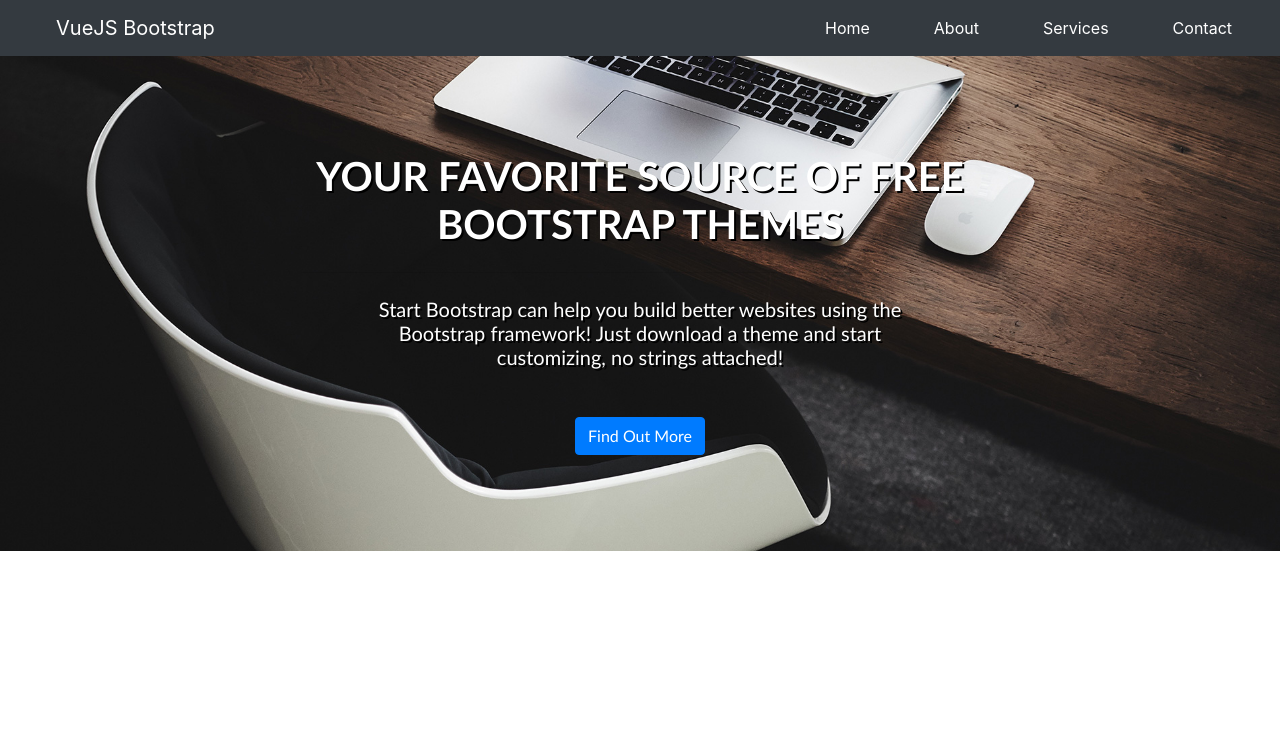
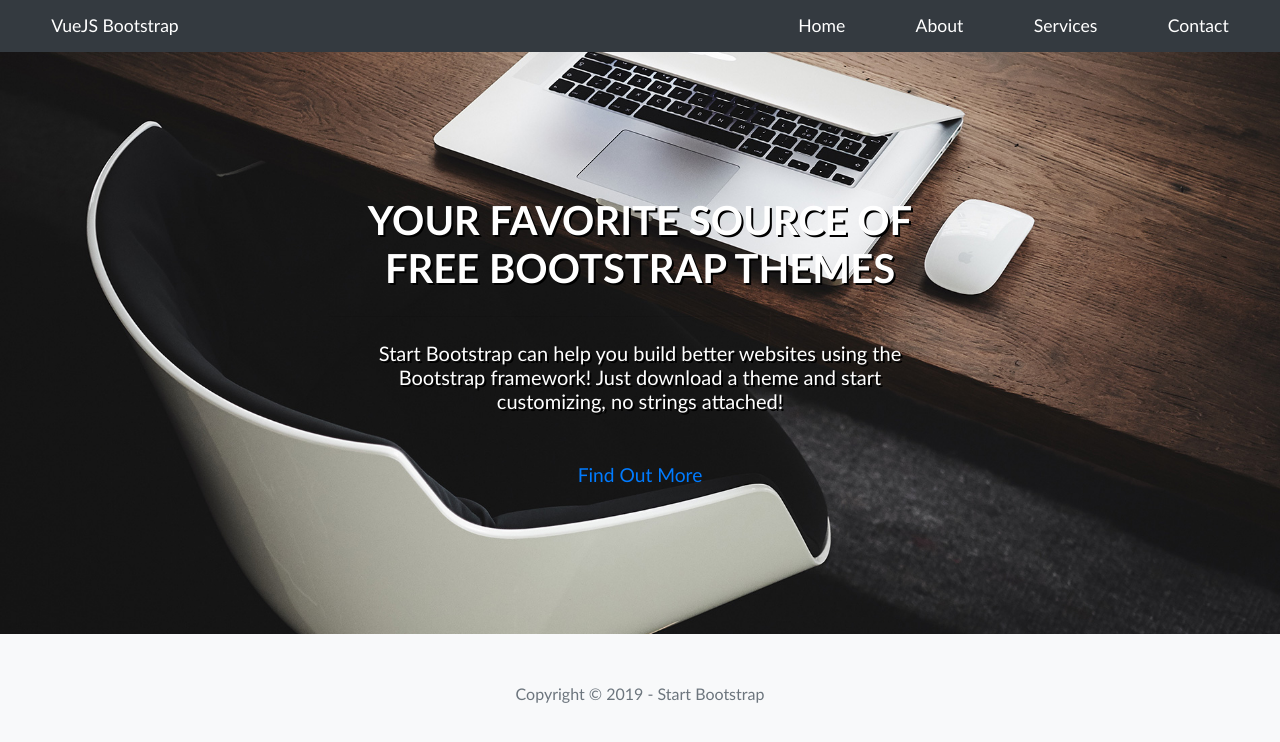
Before and after one commit to DeviousRio/vue-bootstrap, a Vue app: page / in a window 1280 px wide. Shown: the top 742 px of the page. Built offline with nearby package versions, Linux system fonts and the light colour scheme.

Commit message:
Modified Home View

```diff
--- a/src/App.vue
+++ b/src/App.vue
@@ -2,16 +2,19 @@
   <div id="app">
     <Navigation />
     <router-view />
+    <Footer />
   </div>
 </template>
 
 <script>
 import Navigation from "./components/Navigation.vue";
+import Footer from "./components/Footer";
 
 export default {
   name: "app",
   components: {
-    Navigation
+    Navigation,
+    Footer
   }
 };
 </script>
@@ -24,4 +27,12 @@ export default {
   padding: 0;
   box-sizing: border-box;
 }
+
+body {
+  font-family: "Gill Sans", "Gill Sans MT", Calibri, "Trebuchet MS", sans-serif !important;
+}
+
+a:hover {
+  text-decoration: none !important;
+}
 </style>
--- a/src/components/Footer.vue
+++ b/src/components/Footer.vue
@@ -0,0 +1,17 @@
+<template>
+  <footer class="bg-light py-5">
+    <div class="container">
+      <div class="medium text-center text-muted">Copyright &copy; 2019 - Start Bootstrap</div>
+    </div>
+  </footer>
+</template>
+
+<script>
+export default {
+
+};
+</script>
+
+<style scoped>
+
+</style>
--- a/src/components/Header.vue
+++ b/src/components/Header.vue
@@ -1,6 +1,6 @@
 <template>
-  <header>
-    <div class="p-5">
+  <header class="p-5">
+    <div class="p-5 h-100">
       <div class="row h-100 align-items-center justify-content-center text-center">
         <div class="col-lg-7 align-self-end mt-5">
           <h1 class="text-uppercase text-white font-weight-bold">Your Favorite Source of Free Bootstrap Themes</h1>
@@ -9,7 +9,9 @@
 
         <div class="col-lg-6 align-self-baseline pb-5">
           <p class="text-white h5 mb-5">Start Bootstrap can help you build better websites using the Bootstrap framework! Just download a theme and start customizing, no strings attached!</p>
-          <a class="btn btn-primary btn-xl js-scroll-trigger" href="#about">Find Out More</a>
+          <!-- Can i replace "a" tag with <router-link> -->
+          <!-- <a class="btn btn-primary btn-xl js-scroll-trigger" href="#about">Find Out More</a> -->
+          <router-link to="/about">Find Out More</router-link>
         </div>
       </div>
     </div>
@@ -29,12 +31,11 @@ export default {
     background-repeat: no-repeat;
     background-size: cover;
 }
-
-    div {
-        font-family: 'Gill Sans', 'Gill Sans MT', Calibri, 'Trebuchet MS', sans-serif;
-    }
-
 h1, p {
     text-shadow: 2px 2px #000;
 }
+
+a {
+    font-size: 1.2em;
+}
 </style>
--- a/src/components/Navigation.vue
+++ b/src/components/Navigation.vue
@@ -7,6 +7,7 @@
 
       <b-collapse class="text-center" id="nav-collapse" is-nav>
         <b-navbar-nav class="ml-auto">
+          <!-- Is this correct or i should use <b-nav-item href="/">Home</b-nav-item>  -->
           <router-link to="/">Home</router-link>
           <router-link to="/about">About</router-link>
           <router-link to="/services">Services</router-link>
@@ -29,6 +30,7 @@ a {
   text-decoration: none;
   color: #FFF;
   margin: 0 2em;
+  font-size: 1.1em;
 }
 
 a:hover {
--- a/src/views/Home.vue
+++ b/src/views/Home.vue
@@ -1,7 +1,6 @@
 <template>
   <div>
     <Header />
-      <!-- <h1 class="text-center mt-5">VueJS + Bootstrap</h1> -->
   </div>
 </template>
 
```
Lines whose indentation alone changed are shown as unchanged.
